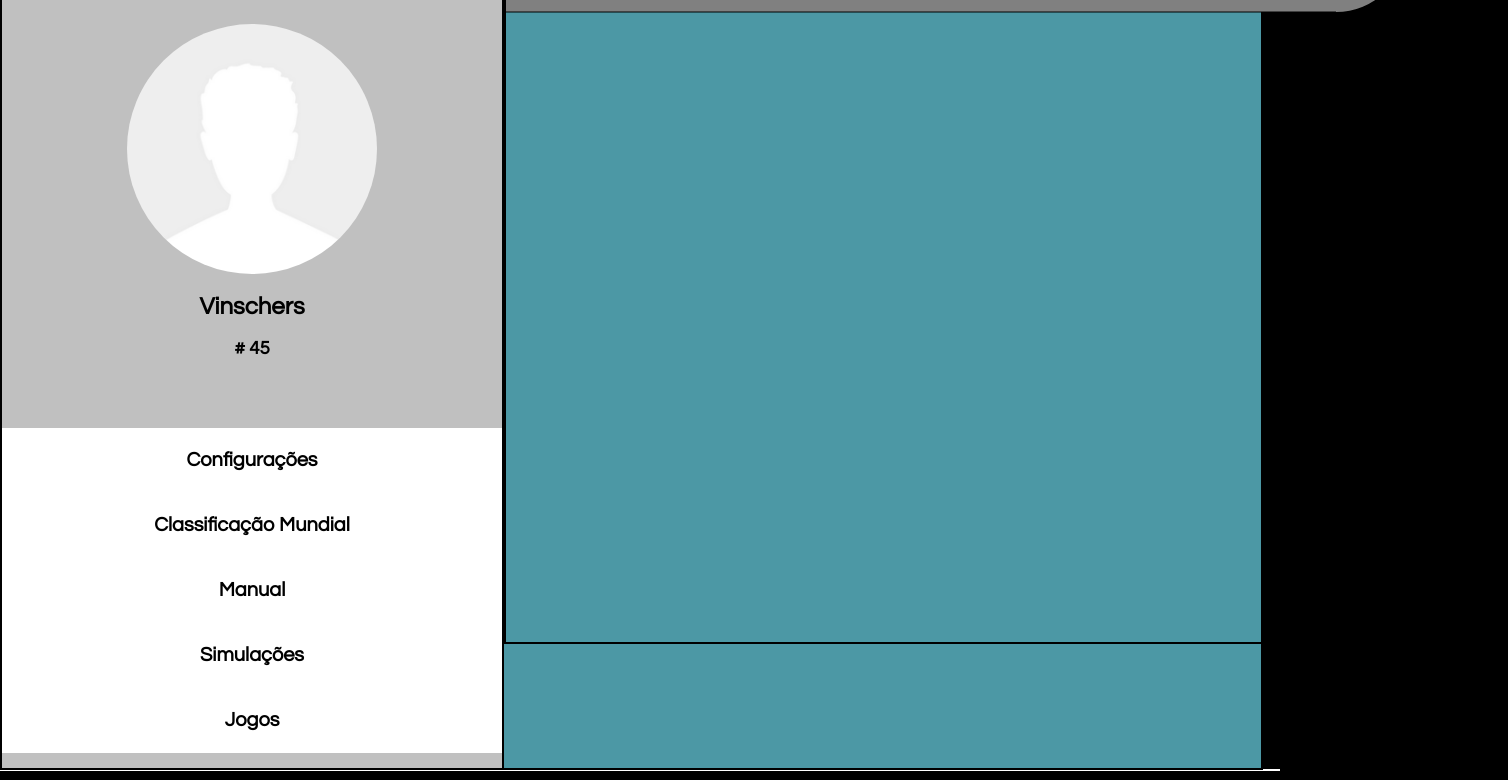
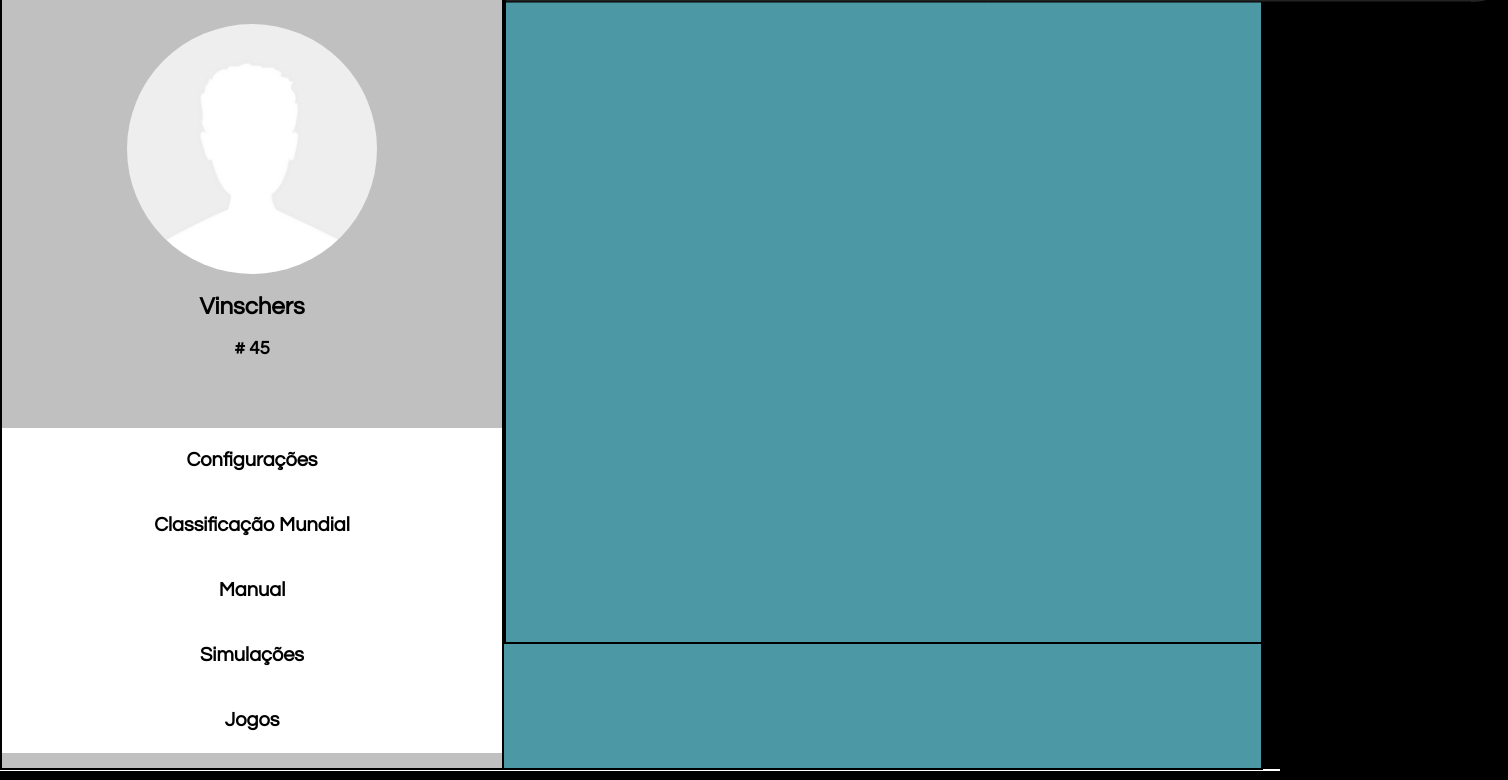
Before and after one commit to MillerGS03/Corporation-Simulator, a plain HTML site: page site/jogo.html in a window 1280 px wide. Shown: the part 165-945 px from the top of the page, 1508 px wide, since content can reach past the window. Drawn offline with Linux system fonts and the light colour scheme.

Commit message:
Aprimoramento da barra superior

```diff
--- a/site/jogo.html
+++ b/site/jogo.html
@@ -30,7 +30,7 @@
 		<div class="opcao" id="simulacoes"><a href=""><h3>Simulações</h3></a></div>
 		<div class="opcao" id="jogos"><a href=""><h3>Jogos</h3></a></div>
 	</div>
-	<section id="conteudo"><canvas id="meuCanvas" width="900" height="700" style="border: 2px solid black; position: relative; top: 10px;"></canvas></section>
+	<section id="conteudo"><canvas id="meuCanvas" width="1000" height="700" style="border: 2px solid black; position: relative; top: 10px;"></canvas></section>
 	<footer>
 		<img src="./imagens/cotuca_transparente_logo.png">
 	</footer>
--- a/site/scripts/jogo.js
+++ b/site/scripts/jogo.js
@@ -17,17 +17,22 @@ function BarraSuperior() {
 	this.dinheiro = 2500;
 	this.dia = 1;
 	this.desenhar = function() {
-		ctx.fillStyle = "Gray";
-		ctx.fillRect(0, 0, canvas.width - 70, 70);
-		ctx.moveTo(0, 70);
-		ctx.lineTo(canvas.width - 70, 70);
-		ctx.stroke();
+		ctx.fillStyle = "#232323";
+		ctx.fillRect(0, 0, canvas.width - 35, 60); // Preenche o retângulo
 		ctx.beginPath();
-		ctx.arc(canvas.width - 70, 0, 70, 0, Math.PI / 2);
-		ctx.stroke();
-		ctx.moveTo(canvas.width, 0);
-		ctx.lineTo(canvas.width - 70, 0);
-		ctx.lineTo(canvas.width - 70, 70);
-		ctx.fill();
+		ctx.arc(canvas.width - 35, 0, 60, 0, Math.PI / 2);
+		ctx.stroke(); // Desenha a borda do canto circular
+		ctx.moveTo(canvas.width + 25, 0);
+		ctx.lineTo(canvas.width - 35, 0);
+		ctx.lineTo(canvas.width - 35, 60);
+		ctx.fill(); // Preenche o canto circular
+		ctx.beginPath();
+		ctx.moveTo(0, 60);
+		ctx.lineTo(canvas.width - 35, 60);
+		ctx.stroke(); // Desenha a borda do retângulo
+
+		var imgDinheiro = new Image();
+		imgDinheiro.src = "imagens/iconeDinheiro.png";
+		ctx.drawImage(imgDinheiro, 35, 35);
 	}
 }
```
Also changed, not shown: site/imagens/iconeDinheiro.png (added), 3 other files.
